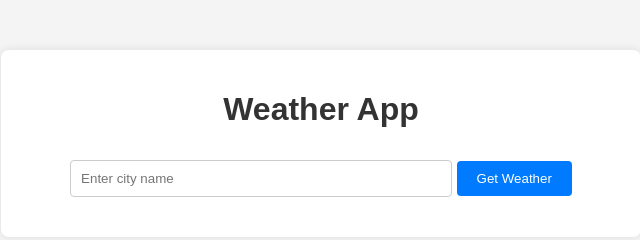
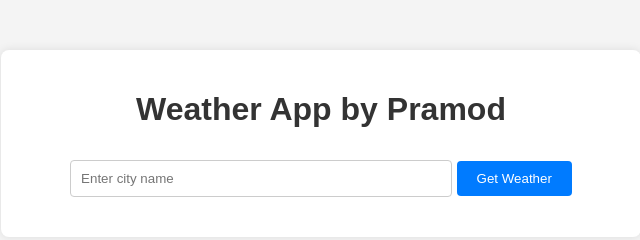
Before and after one commit to pramodkoujalagi/Weather-App, a plain HTML site: page static/index.html in a window 1280 px wide. Shown: the whole page, without its empty margins (319-959 px from the left). Drawn offline with Linux system fonts and the light colour scheme.

Commit message:
Added Front-End

```diff
--- a/static/index.html
+++ b/static/index.html
@@ -3,12 +3,12 @@
 <head>
     <meta charset="UTF-8">
     <meta name="viewport" content="width=device-width, initial-scale=1.0">
-    <title>Weather App</title>
+    <title>Pramod</title>
     <link rel="stylesheet" href="styles.css">
 </head>
 <body>
     <div class="container">
-        <h1>Weather App</h1>
+        <h1>Weather App by Pramod</h1>
         <input type="text" id="cityInput" placeholder="Enter city name">
         <button onclick="getWeather()">Get Weather</button>
         <div id="weatherInfo"></div>
```
